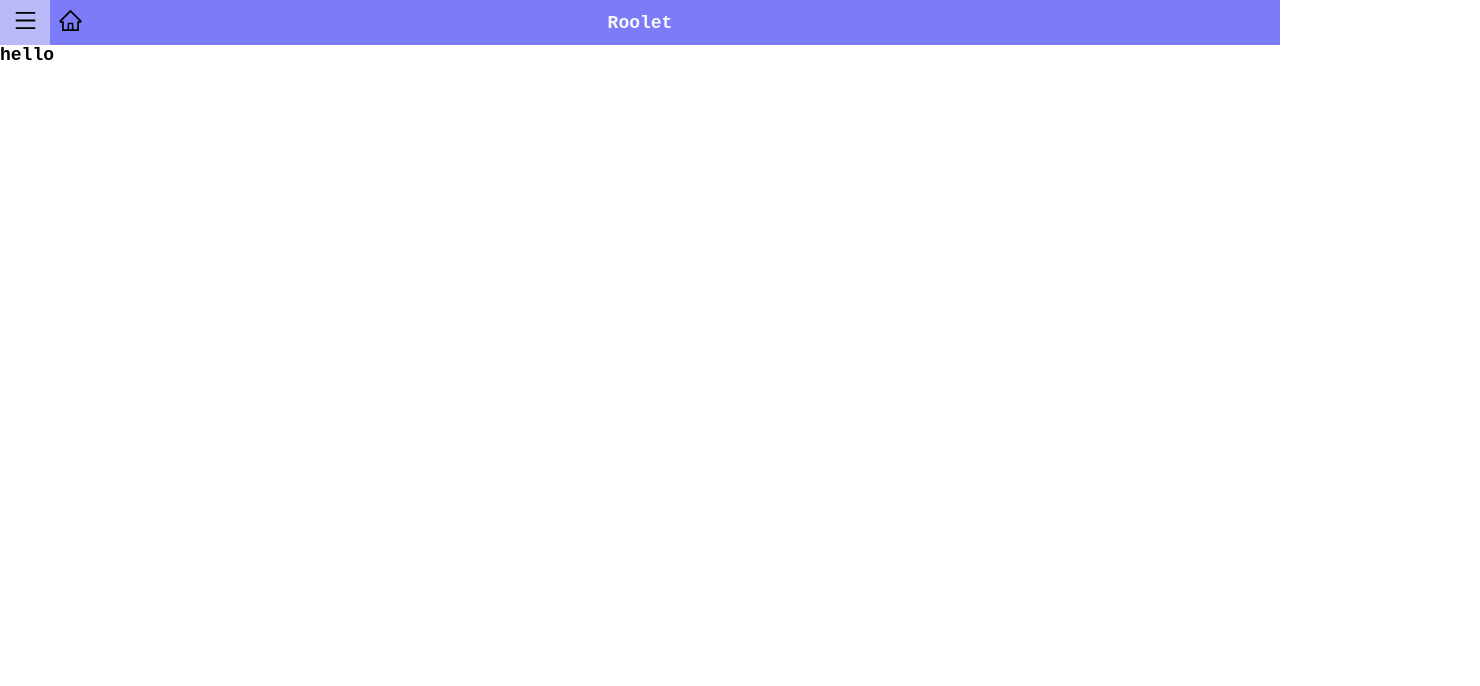
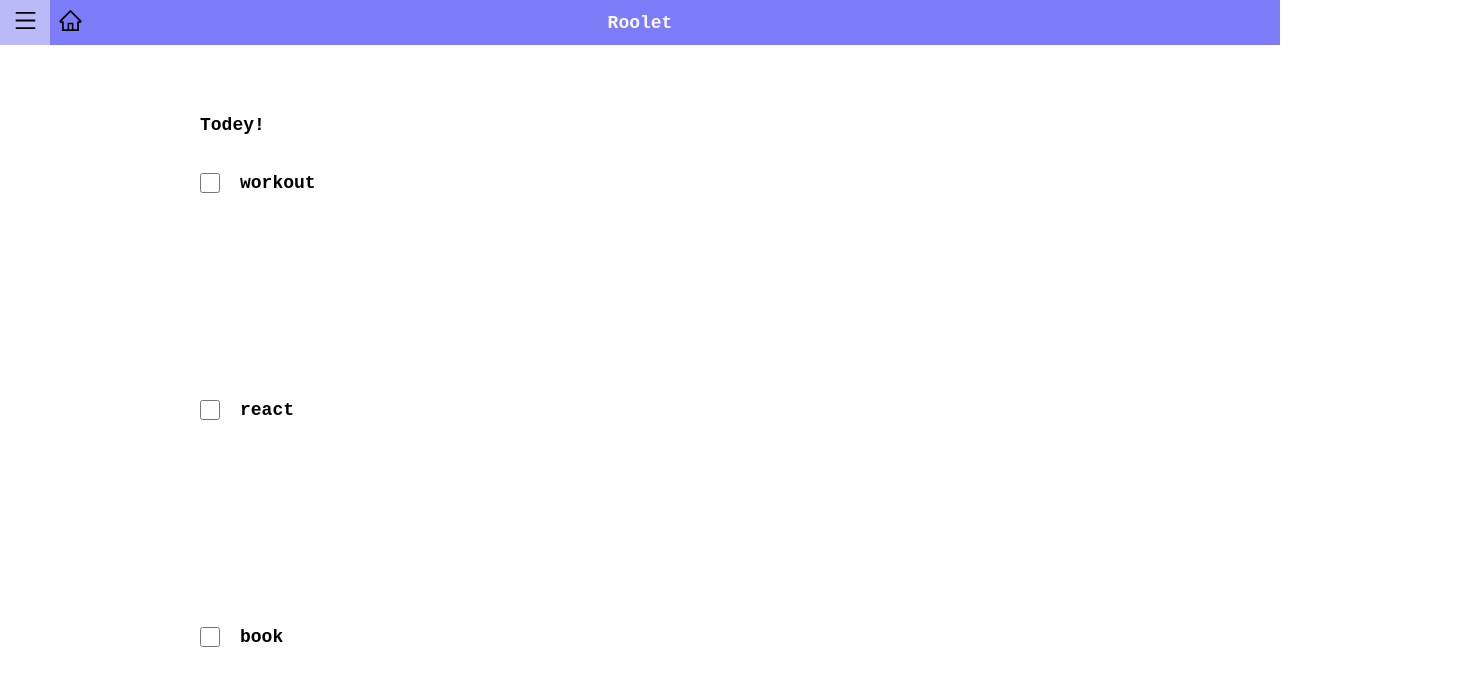
Before and after one commit to Reem-Nosbaum/Roolet, a React (Create React App) app: page / in a window 1280 px wide. Shown: the top 686 px of the page, 1480 px wide, since content can reach past the window. Built offline with nearby package versions, Linux system fonts and the light colour scheme.

Commit message:
Improve structure / format of the code. :art:

```diff
--- a/src/App.js
+++ b/src/App.js
@@ -1,6 +1,6 @@
-import ToDoList from "./comp/ToDoList";
+import ToDoList from "./components/ToDoList";
 import "./style/App.css";
-import NavBar from "./comp/NavBar";
+import NavBar from "./components/NavBar";
 
 function App() {
   return (
--- a/src/comp/ToDoList.jsx
+++ /dev/null
@@ -1,6 +0,0 @@
-import "../style/App.css";
-import "../style/ToDoList.css";
-
-export default function ToDoList() {
-  return <div className="todos">hello</div>;
-}
--- /dev/null
+++ b/src/components/ToDoCard.jsx
@@ -0,0 +1,11 @@
+import "../style/App.css";
+
+import "../style/ToDoList.css";
+export default function ToDoCard({ todo }) {
+  return (
+    <div className="todoCard">
+      <input className="checkbox" type="checkbox" />
+      {todo.title} <br />
+    </div>
+  );
+}
--- /dev/null
+++ b/src/components/ToDoList.jsx
@@ -0,0 +1,17 @@
+import "../style/App.css";
+import "../style/ToDoList.css";
+import { todos } from "../services/dummyData";
+import ToDoCard from "./ToDoCard";
+
+export default function ToDoList() {
+  return (
+    <div className="wrapper">
+      <div className="welcom">Todey!</div>
+      <div className="todos">
+        {todos.map((todo) => (
+          <ToDoCard key={todo.id} todo={todo} />
+        ))}
+      </div>
+    </div>
+  );
+}
--- /dev/null
+++ b/src/services/dummyData.js
@@ -0,0 +1,26 @@
+export const todos = [
+  {
+    id: "1",
+    title: "workout",
+    isDone: false,
+    // doDate: Date,
+    // backgroundImage: "string",
+    description: "i wanna do 2 workout this week",
+  },
+  {
+    id: "2",
+    title: "react",
+    isDone: false,
+    // doDate: Date,
+    // backgroundImage: "string",
+    description: "learn react from the start",
+  },
+  {
+    id: "3",
+    title: "book",
+    isDone: false,
+    // doDate: Date,
+    // backgroundImage: "string",
+    description: "read a book this weekend",
+  },
+];
--- a/src/style/App.css
+++ b/src/style/App.css
@@ -4,6 +4,7 @@
   font-weight: bold;
   margin: 0;
   padding: 0;
+  box-sizing: border-box;
 }
 
 :root {
--- a/src/style/ToDoList.css
+++ b/src/style/ToDoList.css
@@ -1,5 +1,29 @@
+.wrapper {
+  padding-inline: 200px;
+}
+
 .todos {
-  padding: auto;
   height: 85vh;
   width: 100vw;
+  display: flex;
+  justify-content: space-around;
+  flex-direction: column;
 }
+
+.todoCard {
+}
+
+.checkbox {
+  position: relative;
+  right: 10px;
+  top: 5px;
+  margin: 10px;
+  height: 20px;
+  width: 20px;
+  cursor: pointer;
+}
+
+.welcom {
+  top: 70px;
+  position: relative;
+}
```
Also changed, not shown: src/components/NavBar.jsx (renamed from src/comp/NavBar.jsx).
